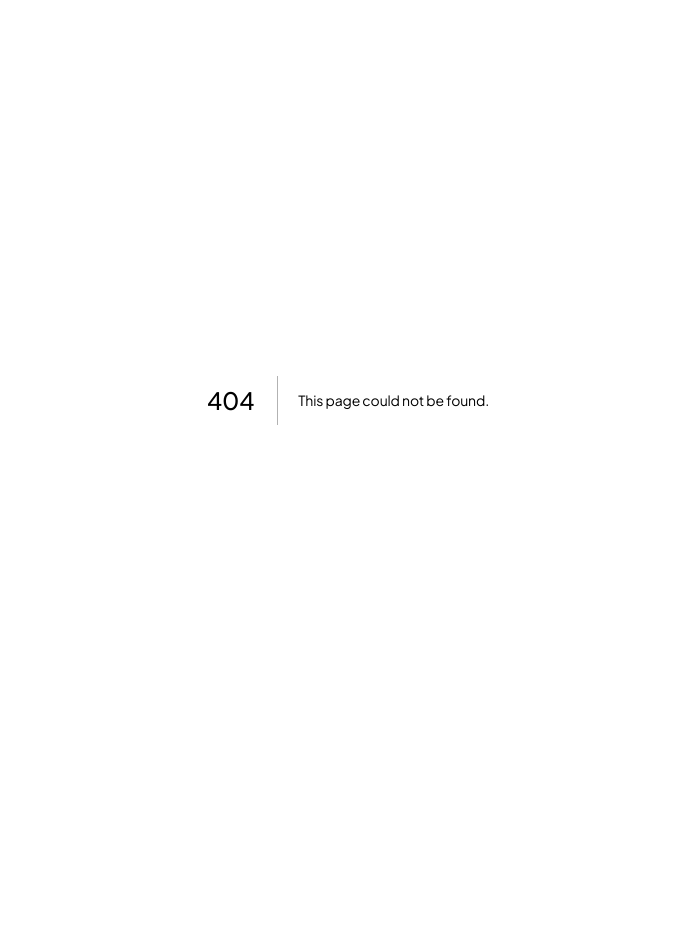
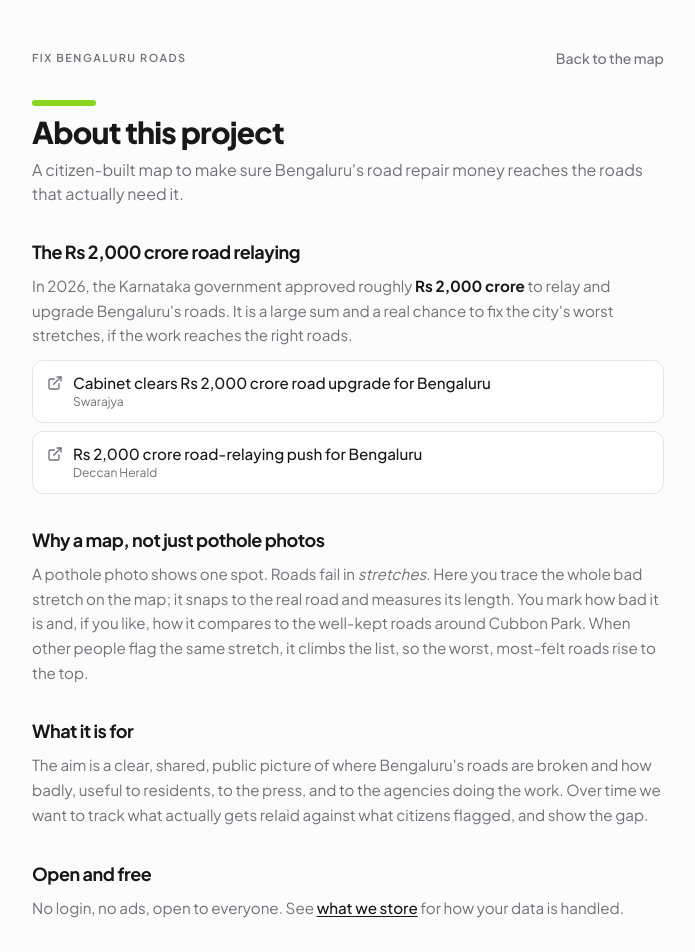
Before and after one commit to theevilhead/2000-crore-bangalore-roads-2026, a Next.js app: page /about in a window 1280 px wide. Before the commit this address had no page. Shown: the top 952 px of the page, without its empty margins (292-987 px from the left). Before the commit the page ends 800 px from the top, so only its background shows below. Built offline with nearby package versions, Linux system fonts and the light colour scheme.

Commit message:
feat: add /about page (project explainer + Rs 2000cr announcement links); drop 'non-partisan' wording from app copy

```diff
--- /dev/null
+++ b/app/about/page.tsx
@@ -0,0 +1,123 @@
+import type { Metadata } from "next";
+import Link from "next/link";
+import { ExternalLink } from "lucide-react";
+
+export const metadata: Metadata = {
+  title: "About - Fix Bengaluru Roads",
+  description:
+    "What this project is: a citizen map to help Bengaluru's Rs 2,000 crore road relaying reach the roads that need it most.",
+};
+
+const ARTICLES = [
+  {
+    source: "Swarajya",
+    title: "Cabinet clears Rs 2,000 crore road upgrade for Bengaluru",
+    href: "https://swarajyamag.com/news-brief/cm-shivakumars-first-cabinet-clears-rs-2000-crore-road-upgrade-for-bengaluru-pushes-urban-reforms",
+  },
+  {
+    source: "Deccan Herald",
+    title: "Rs 2,000 crore road-relaying push for Bengaluru",
+    href: "https://www.deccanherald.com/india/karnataka/bengaluru/rs-2000-crore-road-relaying-push-ahead-of-gba-polls-4027959",
+  },
+];
+
+export default function AboutPage() {
+  return (
+    <main className="mx-auto flex w-full max-w-2xl flex-col gap-8 px-5 py-8 sm:py-12">
+      <div className="flex items-center justify-between gap-3">
+        <Link href="/" className="label-caps text-muted-foreground hover:text-foreground">
+          Fix Bengaluru Roads
+        </Link>
+        <Link href="/" className="text-sm font-medium text-muted-foreground hover:text-foreground">
+          Back to the map
+        </Link>
+      </div>
+
+      <header className="flex flex-col gap-2">
+        <span className="h-1.5 w-16 rounded-full bg-primary" />
+        <h1 className="text-3xl font-extrabold tracking-tight">About this project</h1>
+        <p className="text-muted-foreground">
+          A citizen-built map to make sure Bengaluru&apos;s road repair money reaches the roads that
+          actually need it.
+        </p>
+      </header>
+
+      <Section title="The Rs 2,000 crore road relaying">
+        <p>
+          In 2026, the Karnataka government approved roughly{" "}
+          <strong className="text-foreground">Rs 2,000 crore</strong> to relay and upgrade Bengaluru&apos;s
+          roads. It is a large sum and a real chance to fix the city&apos;s worst stretches, if the work
+          reaches the right roads.
+        </p>
+        <div className="mt-3 flex flex-col gap-2">
+          {ARTICLES.map((a) => (
+            <a
+              key={a.href}
+              href={a.href}
+              target="_blank"
+              rel="noopener noreferrer"
+              className="group flex items-start gap-2.5 rounded-xl border border-border bg-card px-3.5 py-3 transition-colors hover:bg-muted/50"
+            >
+              <ExternalLink className="mt-0.5 size-4 shrink-0 text-muted-foreground" />
+              <span className="leading-snug">
+                <span className="font-medium text-foreground">{a.title}</span>
+                <span className="block text-xs text-muted-foreground">{a.source}</span>
+              </span>
+            </a>
+          ))}
+        </div>
+      </Section>
+
+      <Section title="Why a map, not just pothole photos">
+        <p>
+          A pothole photo shows one spot. Roads fail in <em>stretches</em>. Here you trace the whole bad
+          stretch on the map; it snaps to the real road and measures its length. You mark how bad it is
+          and, if you like, how it compares to the well-kept roads around Cubbon Park. When other people
+          flag the same stretch, it climbs the list, so the worst, most-felt roads rise to the top.
+        </p>
+      </Section>
+
+      <Section title="What it is for">
+        <p>
+          The aim is a clear, shared, public picture of where Bengaluru&apos;s roads are broken and how
+          badly, useful to residents, to the press, and to the agencies doing the work. Over time we want
+          to track what actually gets relaid against what citizens flagged, and show the gap.
+        </p>
+      </Section>
+
+      <Section title="Open and free">
+        <p>
+          No login, no ads, open to everyone. See{" "}
+          <Link href="/privacy" className="font-medium text-foreground underline underline-offset-2">
+            what we store
+          </Link>{" "}
+          for how your data is handled.
+        </p>
+      </Section>
+
+      <div className="flex flex-wrap gap-2 border-t border-border pt-6">
+        <Link
+          href="/"
+          className="inline-flex h-11 items-center rounded-full bg-primary px-5 font-semibold text-primary-foreground"
+        >
+          Flag a road
+        </Link>
+        <Link
+          href="/dashboard"
+          className="inline-flex h-11 items-center rounded-full border border-border bg-card px-5 font-medium"
+        >
+          See the dashboard
+        </Link>
+      </div>
+    </main>
+  );
+}
+
+function Section({ title, children }: { title: string; children: React.ReactNode }) {
+  return (
+    <section className="flex flex-col gap-2">
+      <h2 className="text-lg font-bold tracking-tight">{title}</h2>
+      <div className="text-[0.95rem] leading-relaxed text-muted-foreground">{children}</div>
+    </section>
+  );
+}
--- a/app/dashboard/page.tsx
+++ b/app/dashboard/page.tsx
@@ -137,11 +137,16 @@ export default async function DashboardPage() {
       <div className="flex flex-col gap-2 border-t border-border pt-6 text-xs leading-relaxed text-muted-foreground">
         <p>
           A citizen project to help Bengaluru&apos;s road relaying reach the worst stretches.
-          Non-partisan, no logins.
+          Open to everyone, no login needed.
         </p>
-        <Link href="/privacy" className="w-fit font-medium underline-offset-2 hover:text-foreground hover:underline">
-          Your data &amp; privacy
-        </Link>
+        <div className="flex gap-4">
+          <Link href="/about" className="font-medium underline-offset-2 hover:text-foreground hover:underline">
+            About
+          </Link>
+          <Link href="/privacy" className="font-medium underline-offset-2 hover:text-foreground hover:underline">
+            Your data &amp; privacy
+          </Link>
+        </div>
       </div>
     </main>
   );
--- a/app/privacy/page.tsx
+++ b/app/privacy/page.tsx
@@ -106,7 +106,7 @@ export default function PrivacyPage() {
         <p>
           This is an early version and will change. For example, we may later add phone verification to
           strengthen trust; if we do, a phone number would be stored in a hashed form, and this page
-          will be updated to say so. This project is non-partisan and run in the public interest.
+          will be updated to say so. This project is run in the public interest.
         </p>
       </Section>
 
--- a/app/r/[id]/page.tsx
+++ b/app/r/[id]/page.tsx
@@ -103,14 +103,16 @@ export default async function ReportPage({ params }: { params: Promise<{ id: str
         <span className="block h-1.5 w-16 rounded-full bg-primary" />
         <p className="mt-3 max-w-md text-xs leading-relaxed text-muted-foreground">
           A citizen project to help Bengaluru&apos;s road relaying reach the worst stretches.
-          Non-partisan, no logins.
+          Open to everyone, no login needed.
         </p>
-        <Link
-          href="/privacy"
-          className="mt-2 inline-block text-xs font-medium text-muted-foreground underline-offset-2 hover:text-foreground hover:underline"
-        >
-          Your data &amp; privacy
-        </Link>
+        <div className="mt-2 flex gap-4 text-xs font-medium text-muted-foreground">
+          <Link href="/about" className="underline-offset-2 hover:text-foreground hover:underline">
+            About
+          </Link>
+          <Link href="/privacy" className="underline-offset-2 hover:text-foreground hover:underline">
+            Your data &amp; privacy
+          </Link>
+        </div>
       </div>
     </main>
   );
--- a/components/map/RoadMap.tsx
+++ b/components/map/RoadMap.tsx
@@ -282,7 +282,7 @@ export default function RoadMap({ initialData }: { initialData: GeoJSON.FeatureC
               Fix Bengaluru Roads
             </h1>
             <p className="label-caps mt-1.5 text-muted-foreground">
-              Citizen road map &middot; non-partisan
+              Citizen road map for Bengaluru
             </p>
           </div>
         </div>
--- a/components/onboarding/HowItWorks.tsx
+++ b/components/onboarding/HowItWorks.tsx
@@ -75,7 +75,11 @@ export function HowItWorks({ open, onClose }: { open: boolean; onClose: () => vo
             Start mapping
           </Button>
           <p className="text-center text-xs text-muted-foreground">
-            No login. Non-partisan.{" "}
+            No login needed.{" "}
+            <Link href="/about" className="font-medium underline underline-offset-2 hover:text-foreground">
+              About
+            </Link>{" "}
+            &middot;{" "}
             <Link href="/privacy" className="font-medium underline underline-offset-2 hover:text-foreground">
               What we store
             </Link>
```
Also changed, not shown: 1 other file (tests, documents, lock files or other folders).
